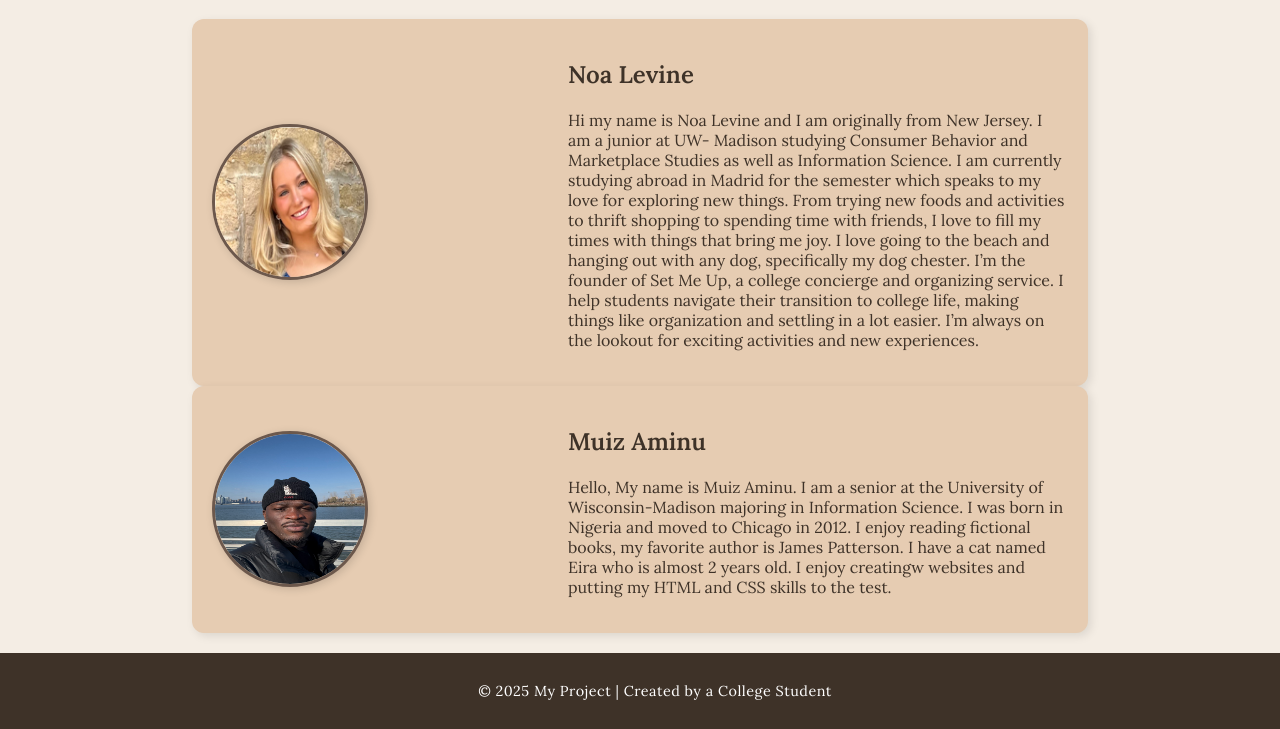
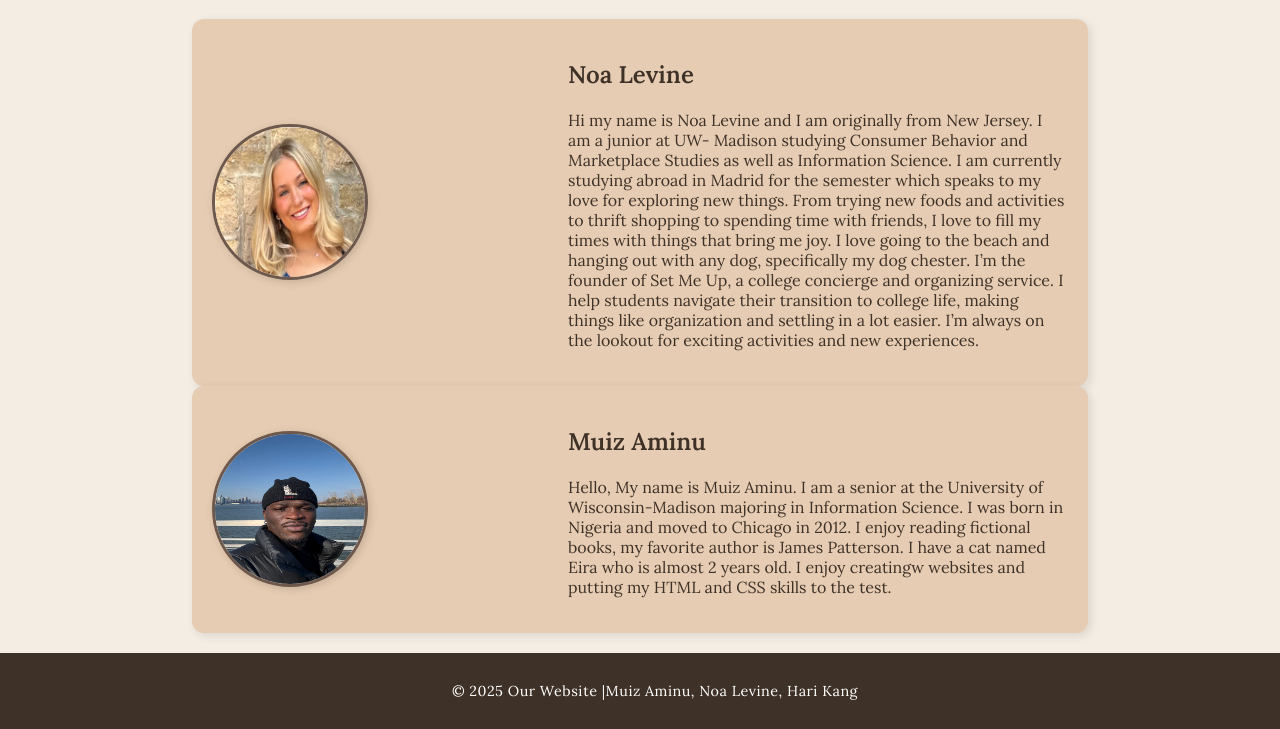
Before and after one commit to ikorodumu/LISproject, a plain HTML site: page AbtUs.html in a window 1280 px wide. Shown: the part 168-897 px from the top of the page. Drawn offline with Linux system fonts and the light colour scheme.

Commit message:
Update AbtUs.html

```diff
--- a/AbtUs.html
+++ b/AbtUs.html
@@ -35,7 +35,7 @@
     </main>
 
     <footer>
-        <p>&copy; 2025 My Project | Created by a College Student</p>
+       <p>&copy; 2025 Our Website |Muiz Aminu, Noa Levine, Hari Kang</p>
     </footer>
 </body>
 </html>
```
